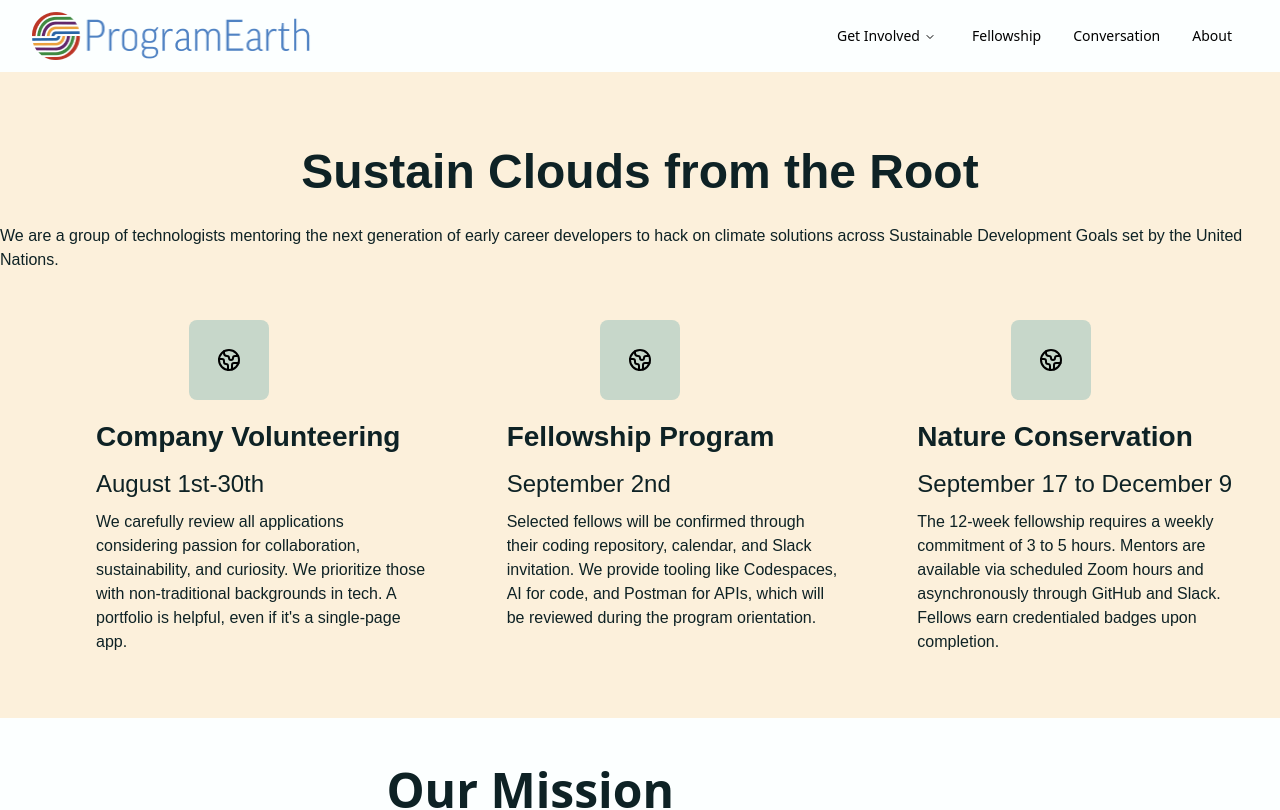
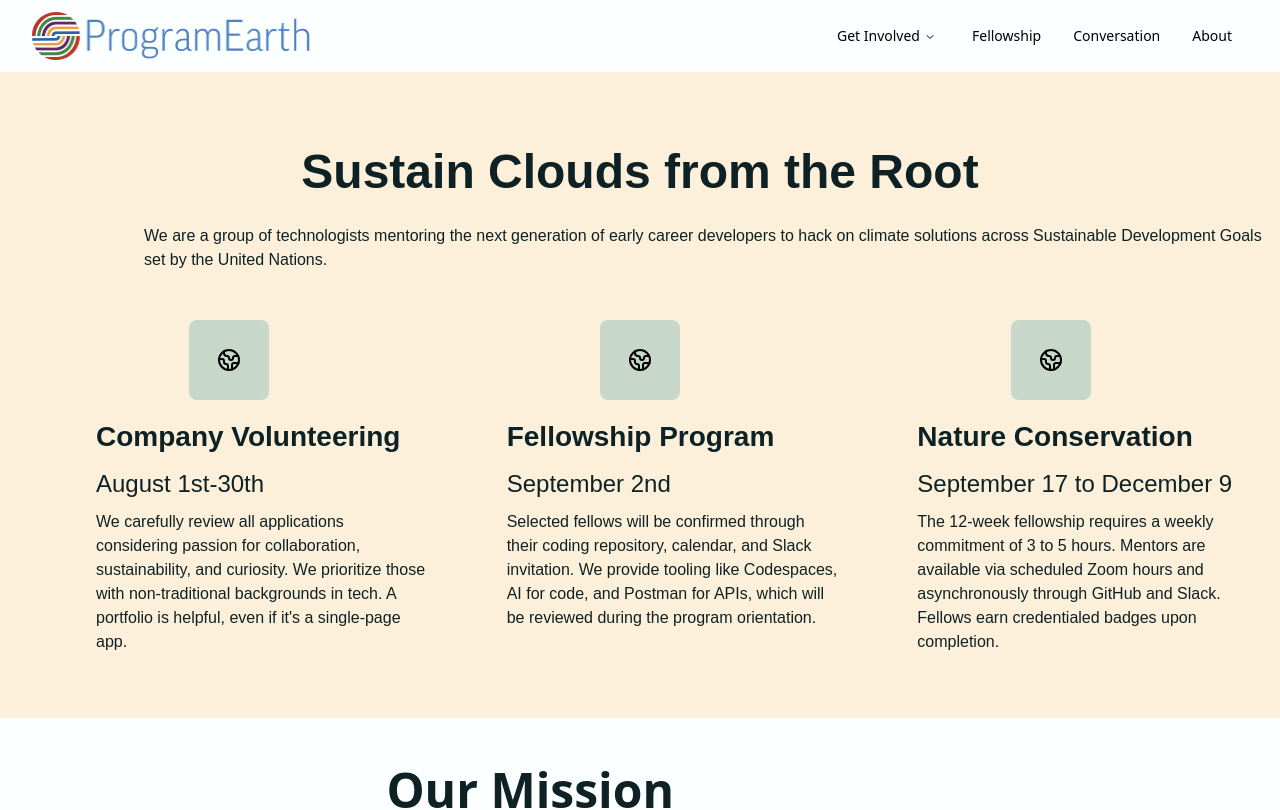
Before and after one commit to rcmtcristian/PE-Vercel-Update-V4, a React app: page /ourstory in a window 1280 px wide. Shown: the top 810 px of the page. Built offline with nearby package versions, Linux system fonts and the light colour scheme; the HTML template or start-up script is replaced by a standard one.

Commit message:
✏️ Type: fixed typo in ourstory page

```diff
--- a/src/OurStory/Roots.tsx
+++ b/src/OurStory/Roots.tsx
@@ -4,17 +4,17 @@ const HeroSection = () => {
   return (
     <div className="relative flex flex-row items-center justify-center py-8 md:py-16 bg-pe-gold-5">
       <div className="relative flex flex-col items-center justify-start w-full px-4 md:px-0 md:w-desktop-column-width-base-col-08">
-        <h1 className="text-center text-color-palette-primary-black font-title-font-family text-title-font-size font-title-font-weight w-full md:w-desktop-column-width-base-col-06">
+        <h1 className="w-full text-center text-color-palette-primary-black font-title-font-family text-title-font-size font-title-font-weight md:w-desktop-column-width-base-col-06">
           Sustain Clouds from the Root
         </h1>
 
-        <p className="mt-4 text-left text-color-palette-primary-black font-body-font-family text-body-font-size font-body-font-weight w-full md:w-desktop-column-width-base-col-06">
+        <p className="w-full mt-4 text-left pl-36 text-color-palette-primary-black font-body-font-family text-body-font-size font-body-font-weight md:w-desktop-column-width-base-col-06">
           We are a group of technologists mentoring the next generation of early
           career developers to hack on climate solutions across Sustainable
           Development Goals set by the United Nations.
         </p>
 
-        <div className="flex flex-col md:flex-row items-start self-stretch justify-between mt-8 md:mt-12 space-y-6 md:space-y-0 md:space-x-4 px-4 md:px-8">
+        <div className="flex flex-col items-start self-stretch justify-between px-4 mt-8 space-y-6 md:flex-row md:mt-12 md:space-y-0 md:space-x-4 md:px-8">
           <CardInfoGraphicTypeIcon
             header="Company Volunteering"
             subheader="August 1st-30th"
@@ -39,5 +39,4 @@ const HeroSection = () => {
   );
 };
 
-
 export default HeroSection;
```
